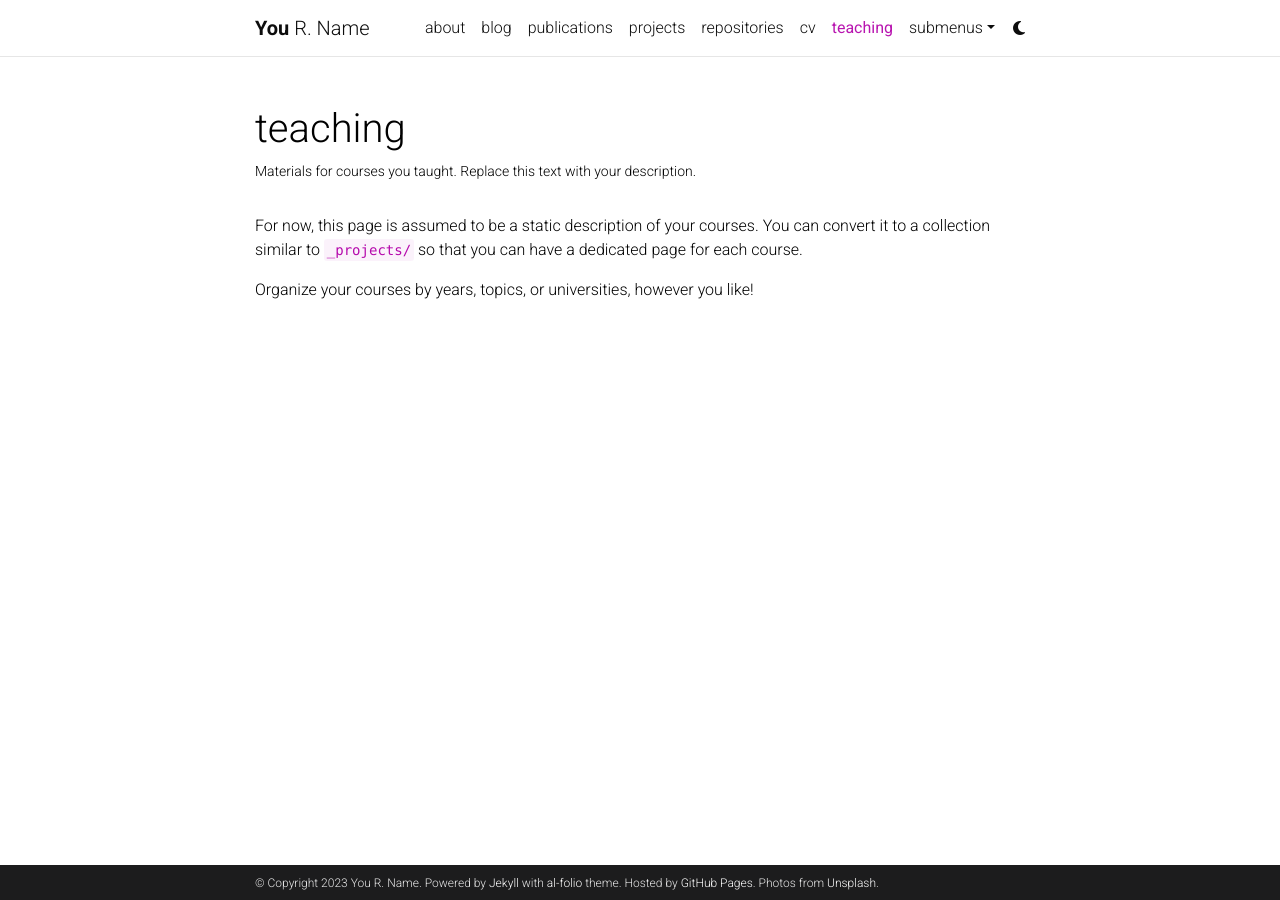
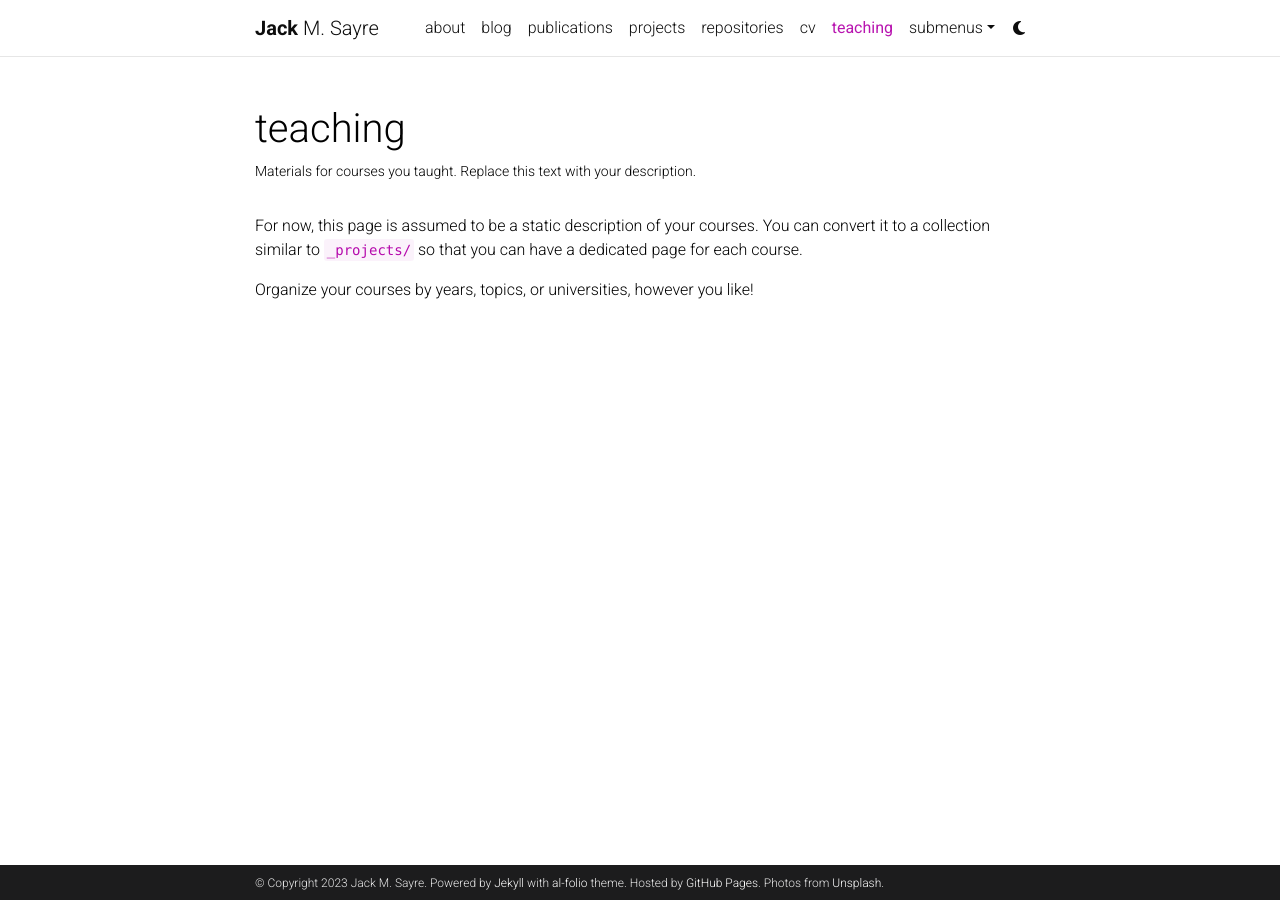
Before and after one commit to shall0ts/shall0ts.github.io, a Jekyll site: the page built from _pages/teaching.md, in a window 1280 px wide. Built offline with Jekyll 4.4.1, drawn with Linux system fonts in a browser that asks for light colours; comment, search, counter and statistics services are not loaded; a style sheet for code colours, icons or effects is not loaded.

Commit message:
removed diagrams and changed name

```diff
--- a/_config.yml
+++ b/_config.yml
@@ -3,9 +3,9 @@
 # -----------------------------------------------------------------------------
 
 title: blank # the website title (if blank, full name will be used instead)
-first_name: You
-middle_name: R.
-last_name: Name
+first_name: Jack
+middle_name: M.
+last_name: Sayre
 email: you@example.com
 description: > # the ">" symbol means to ignore newlines until "footer_text:"
   A simple, whitespace theme for academics. Based on [*folio](https://github.com/bogoli/-folio) design.
```
Also changed, not shown: _posts/2021-07-04-diagrams.md (deleted, +0 -44 lines).
